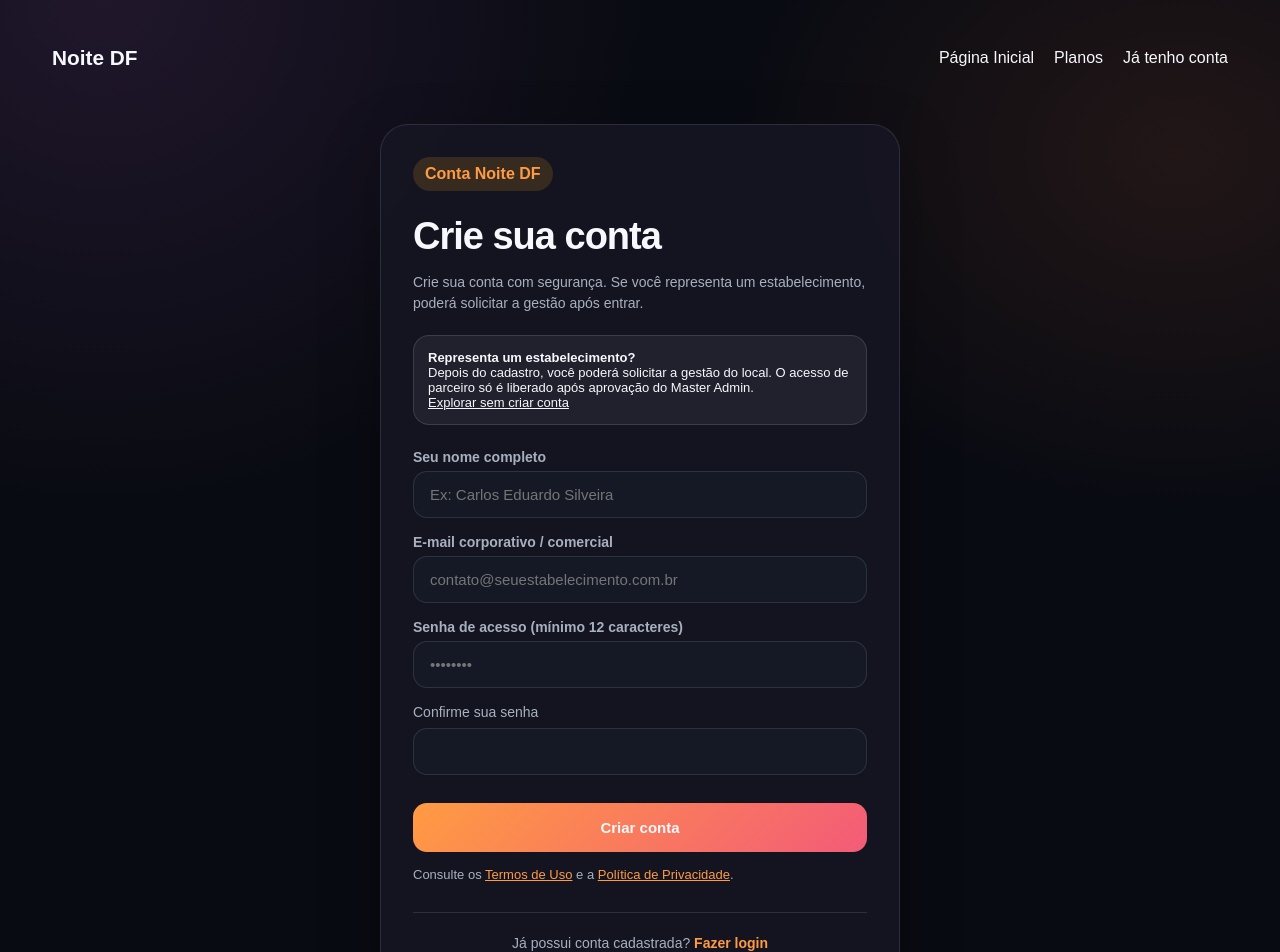
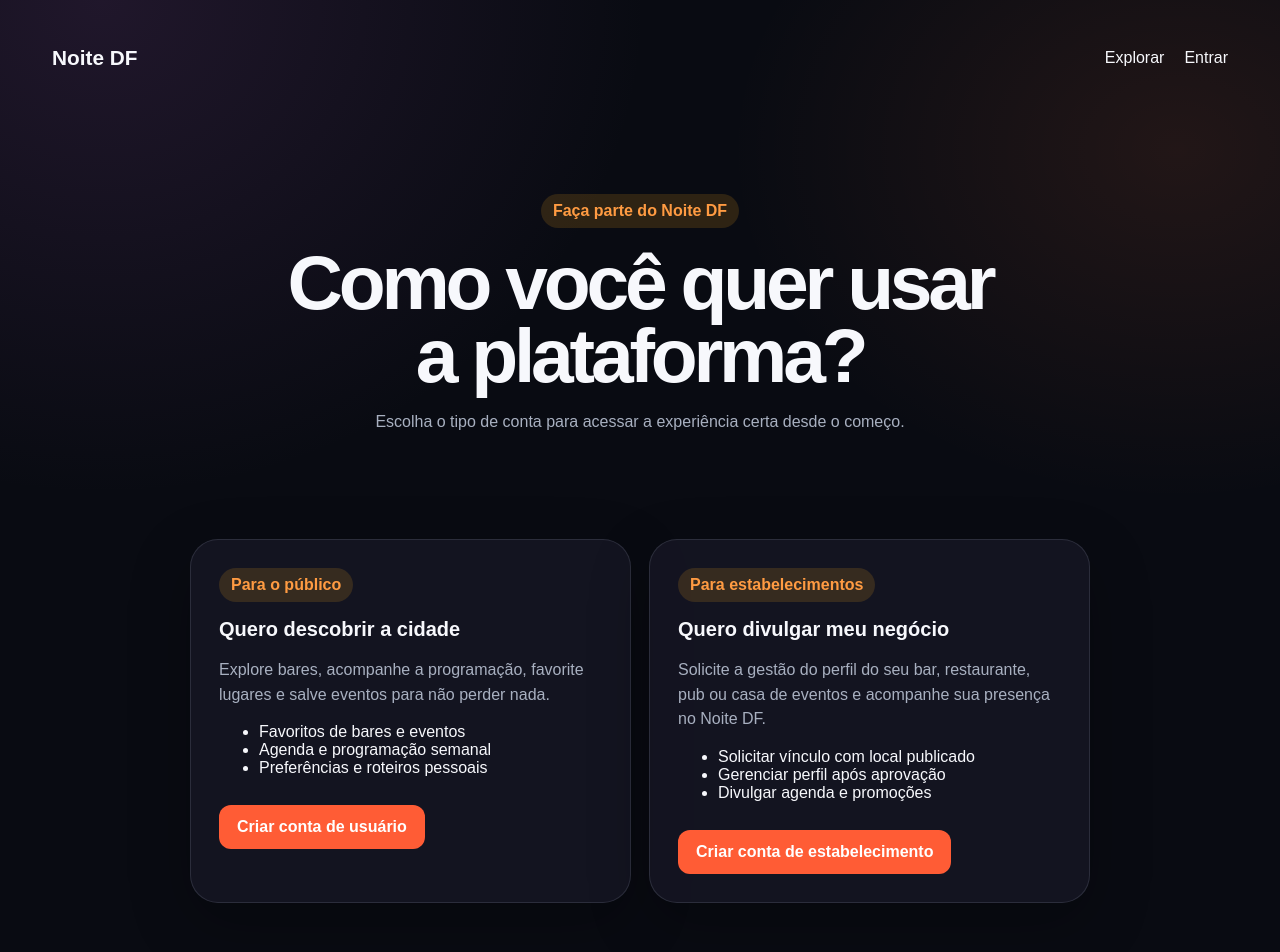
Before and after one commit to leonardodutrards-del/noite-df, a Next.js app: page /cadastro in a window 1280 px wide. Shown: the top 952 px of the page. Built offline with nearby package versions, Linux system fonts and the light colour scheme; no server answers.

Commit message:
feat: separate public and establishment account choices

```diff
--- a/app/cadastro/page.tsx
+++ b/app/cadastro/page.tsx
@@ -1,143 +1,33 @@
-'use client';
-
-import { useState } from 'react';
 import Link from 'next/link';
-import { useRouter } from 'next/navigation';
 
 export default function CadastroPage() {
-  const router = useRouter();
-
-  const [name, setName] = useState('');
-  const [email, setEmail] = useState('');
-  const [password, setPassword] = useState('');
-  const [confirmation, setConfirmation] = useState('');
-  const [loading, setLoading] = useState(false);
-  const [error, setError] = useState<string | null>(null);
-
-  const handleSubmit = async (e: React.FormEvent) => {
-    e.preventDefault();
-    setError(null);
-    if (loading) return;
-    if (password !== confirmation) { setError('As senhas precisam ser iguais.'); return; }
-    setLoading(true);
-
-    try {
-      const res = await fetch('/api/auth/signup', {
-        method: 'POST',
-        headers: { 'Content-Type': 'application/json' },
-        body: JSON.stringify({
-          name,
-          email,
-          password,
-        }),
-      });
-
-      const data = await res.json();
-      if (!res.ok) {
-        throw new Error(data.error || 'Erro ao realizar cadastro.');
-      }
-
-      if (data.requiresEmailConfirmation) {
-        router.push('/login?confirmacao=pendente');
-      } else {
-        router.push('/parceiro/onboarding');
-      }
-      router.refresh();
-    } catch (err) {
-      setError(err instanceof Error ? err.message : 'Erro ao criar conta.');
-    } finally {
-      setLoading(false);
-    }
-  };
-
   return (
     <main className="container account-page">
       <header className="topbar">
         <Link className="brand" href="/">Noite DF</Link>
-        <nav>
-          <Link href="/">Página Inicial</Link>
-          <Link href="/planos">Planos</Link>
-          <Link href="/login">Já tenho conta</Link>
-        </nav>
+        <nav><Link href="/">Explorar</Link><Link href="/login">Entrar</Link></nav>
       </header>
-
-      <div style={{ maxWidth: 520, margin: '30px auto 80px' }}>
-        <div className="panel account-panel" style={{ padding: 32 }}>
-          <span className="badge" style={{ marginBottom: 16 }}>Conta Noite DF</span>
-          <h1 style={{ fontSize: '2.2rem', margin: '8px 0 12px' }}>Crie sua conta</h1>
-          <p style={{ marginBottom: 20, fontSize: 14 }}>
-            Crie sua conta com segurança. Se você representa um estabelecimento, poderá solicitar a gestão após entrar.
-          </p>
-
-          <div className="notice" style={{ fontSize: 13, marginBottom: 24, padding: 14 }}>
-            <b>Representa um estabelecimento?</b><br />
-            Depois do cadastro, você poderá solicitar a gestão do local. O acesso de parceiro só é liberado após aprovação do Master Admin.<br />
-            <Link href="/">Explorar sem criar conta</Link>
-          </div>
-
-          {error && (
-            <div role="alert" className="notice" style={{ borderColor: 'rgba(255, 77, 109, 0.4)', background: 'rgba(255, 77, 109, 0.1)', color: '#ff9d9d', marginBottom: 20 }}>
-              {error}
-            </div>
-          )}
-
-          <form className="account-form" aria-busy={loading} onSubmit={handleSubmit} style={{ display: 'grid', gap: 16 }}>
-            <div>
-              <label htmlFor="partner-name" style={{ display: 'block', marginBottom: 6, fontWeight: 700, fontSize: 14 }}>
-                Seu nome completo
-              </label>
-              <input id="partner-name" autoComplete="name" disabled={loading}                 type="text"
-                placeholder="Ex: Carlos Eduardo Silveira"
-                value={name}
-                onChange={(e) => setName(e.target.value)}
-                required
-                style={{ width: '100%' }}
-              />
-            </div>
-
-            <div>
-              <label htmlFor="partner-email" style={{ display: 'block', marginBottom: 6, fontWeight: 700, fontSize: 14 }}>
-                E-mail corporativo / comercial
-              </label>
-              <input id="partner-email" autoComplete="email" disabled={loading}                 type="email"
-                placeholder="contato@seuestabelecimento.com.br"
-                value={email}
-                onChange={(e) => setEmail(e.target.value)}
-                required
-                style={{ width: '100%' }}
-              />
-            </div>
-
-            <div>
-              <label htmlFor="partner-password" style={{ display: 'block', marginBottom: 6, fontWeight: 700, fontSize: 14 }}>
-                Senha de acesso (mínimo 12 caracteres)
-              </label>
-              <input id="partner-password" autoComplete="new-password" disabled={loading}                 type="password"
-                placeholder="••••••••"
-                value={password}
-                onChange={(e) => setPassword(e.target.value)}
-                required
-                minLength={12}
-                style={{ width: '100%' }}
-              />
-            </div>
-
-            <div><label htmlFor="confirm-password">Confirme sua senha</label><input id="confirm-password" type="password" autoComplete="new-password" required minLength={12} disabled={loading} value={confirmation} onChange={e => setConfirmation(e.target.value)} /></div>
-            <button type="submit" disabled={loading} style={{ width: '100%', marginTop: 12, padding: 16 }}>
-              {loading ? 'Criando sua conta...' : 'Criar conta'}
-            </button>
-          </form><p className="field-hint">Consulte os <Link href="/termos">Termos de Uso</Link> e a <Link href="/privacidade">Política de Privacidade</Link>.</p>
-
-          <div style={{ marginTop: 28, paddingTop: 20, borderTop: '1px solid var(--border)', fontSize: 14, textAlign: 'center' }}>
-            <p style={{ margin: 0 }}>
-              Já possui conta cadastrada?{' '}
-              <Link href="/login" style={{ color: 'var(--accent)', fontWeight: 700, textDecoration: 'none' }}>
-                Fazer login
-              </Link>
-            </p>
-          </div>
-        </div>
-      </div>
+      <section className="page-heading" style={{ maxWidth: 760, margin: '54px auto 28px', textAlign: 'center' }}>
+        <span className="badge">Faça parte do Noite DF</span>
+        <h1>Como você quer usar a plataforma?</h1>
+        <p>Escolha o tipo de conta para acessar a experiência certa desde o começo.</p>
+      </section>
+      <section className="grid" style={{ maxWidth: 900, margin: '0 auto 80px', gridTemplateColumns: 'repeat(auto-fit,minmax(280px,1fr))' }}>
+        <article className="panel account-panel" style={{ padding: 28 }}>
+          <span className="badge">Para o público</span>
+          <h2>Quero descobrir a cidade</h2>
+          <p>Explore bares, acompanhe a programação, favorite lugares e salve eventos para não perder nada.</p>
+          <ul><li>Favoritos de bares e eventos</li><li>Agenda e programação semanal</li><li>Preferências e roteiros pessoais</li></ul>
+          <Link className="button" href="/cadastro/usuario" style={{ display: 'inline-flex', marginTop: 12 }}>Criar conta de usuário</Link>
+        </article>
+        <article className="panel account-panel" style={{ padding: 28 }}>
+          <span className="badge">Para estabelecimentos</span>
+          <h2>Quero divulgar meu negócio</h2>
+          <p>Solicite a gestão do perfil do seu bar, restaurante, pub ou casa de eventos e acompanhe sua presença no Noite DF.</p>
+          <ul><li>Solicitar vínculo com local publicado</li><li>Gerenciar perfil após aprovação</li><li>Divulgar agenda e promoções</li></ul>
+          <Link className="button" href="/cadastro/estabelecimento" style={{ display: 'inline-flex', marginTop: 12 }}>Criar conta de estabelecimento</Link>
+        </article>
+      </section>
     </main>
   );
 }
```
